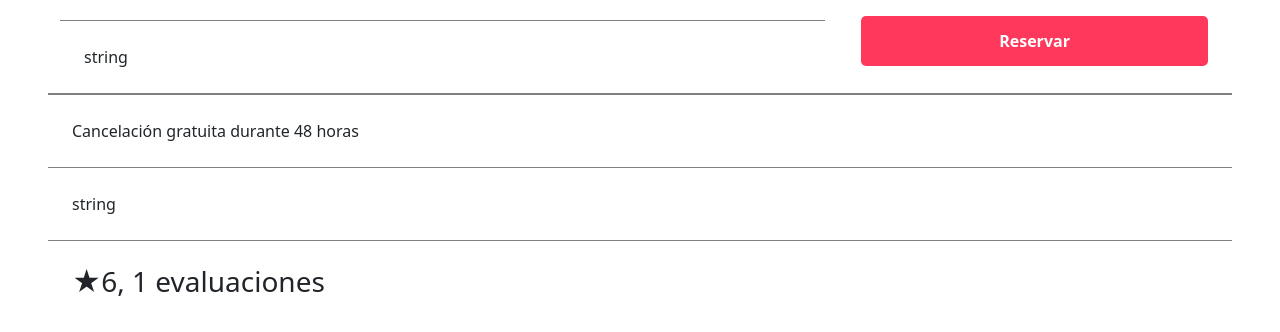
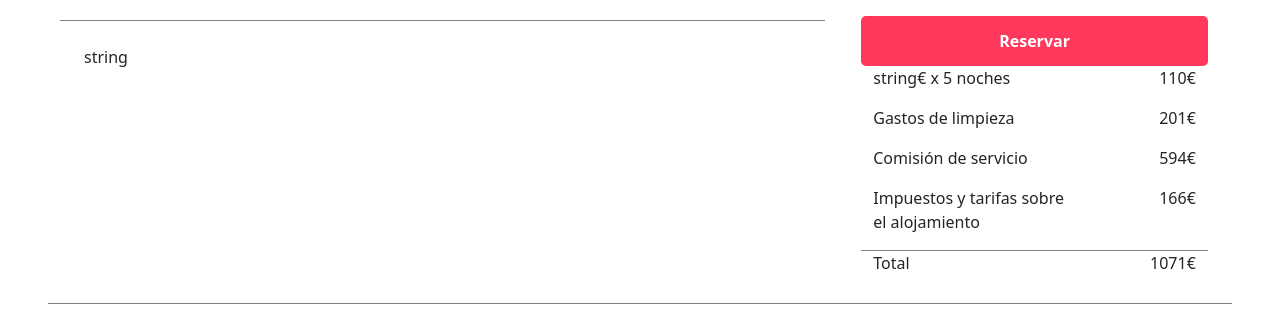
Before and after one commit to NttChemaLop/AirB_Angular, an Angular app: page /detail/1 in a window 1280 px wide. Shown: the part 749-1081 px from the top of the page. Built offline with nearby package versions, Linux system fonts and the light colour scheme; no server answers.

Commit message:
Maqueta :)

```diff
--- a/src/app/Pages/details/details.component.css
+++ b/src/app/Pages/details/details.component.css
@@ -26,6 +26,9 @@
 .col-xs-12 {
     width: 100%;
 }
+.col-right {
+    text-align: end;
+}
 .booking-card {
     border: 1px;
     border-radius: 10px;
--- a/src/app/Pages/details/details.component.html
+++ b/src/app/Pages/details/details.component.html
@@ -56,12 +56,17 @@
                 <div class="booking-card_breakdown ng-hide">
                     <p>No se te cobrará nada aun</p>
                 </div>
+                <div class="row">
+                    <p class="col-xs-8">{{department.price.$numberDecimal}}€ x 5 noches</p><p class="col-xs-4 col-right">110€</p>
+                    <p class="col-xs-8">Gastos de limpieza</p><p class="col-xs-4 col-right">201€</p>
+                    <p class="col-xs-8">Comisión de servicio</p><p class="col-xs-4 col-right">594€</p>
+                    <p class="col-xs-8">Impuestos y tarifas sobre el alojamiento</p><p class="col-xs-4 col-right">166€</p>
+                    <div class="header"></div>
+                    <p class="col-xs-8">Total</p><p class="col-xs-4 col-right">1071€</p>
+                </div>
             </div>
         </div>
     </div>
-
-
-    <div class="header"></div>
 
     <div class="header"></div>
     <p class="m-4">Cancelación gratuita durante 48 horas</p>
```
